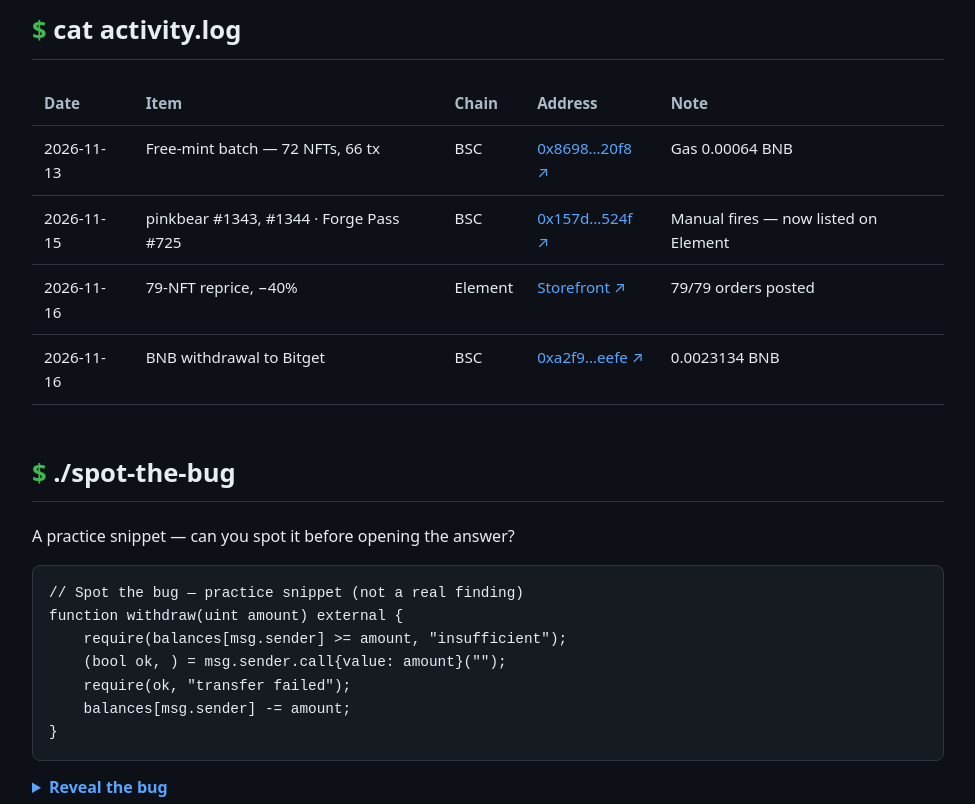
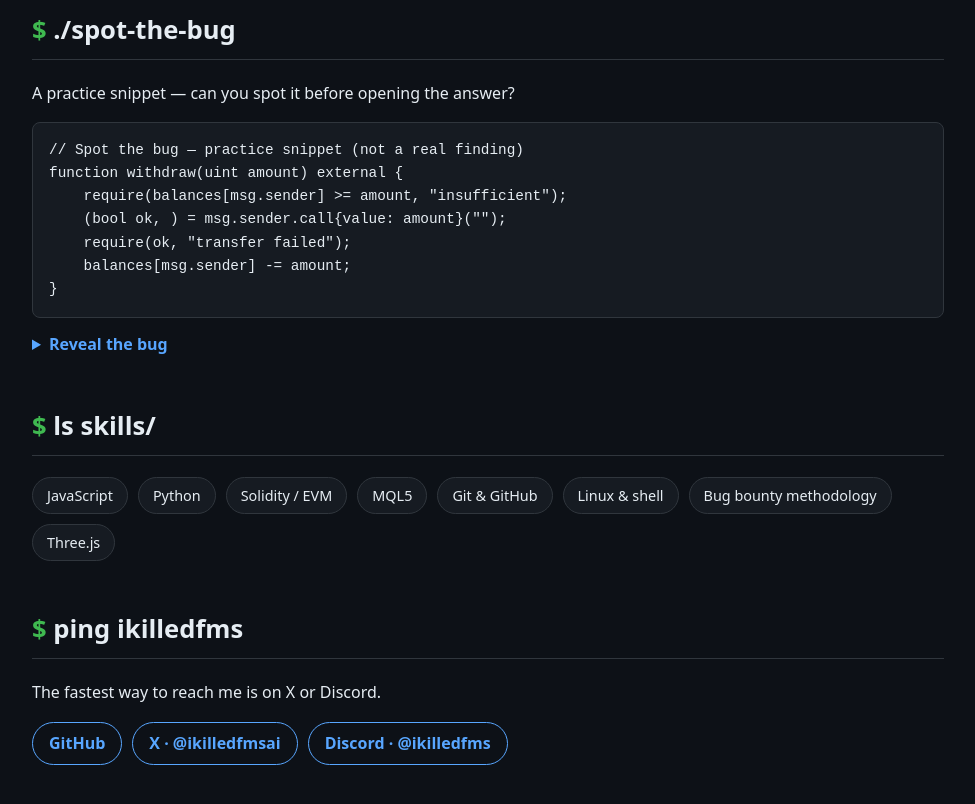
Before and after one commit to ikilledfms/ikilledfms.github.io, a plain HTML site: page index.html in a window 1280 px wide. Shown: the part 3680-4484 px from the top of the page, without its empty margins (152-1127 px from the left). Drawn offline with Linux system fonts and the light colour scheme.

Commit message:
Remove activity log, link Discord invite

```diff
--- a/index.html
+++ b/index.html
@@ -152,21 +152,6 @@
       <p class="privacy-note">Private reports are not exposed until disclosed — only public or disclosed findings are listed here.</p>
     </section>
 
-    <section id="activity">
-      <h2><span class="prompt">$</span> cat activity.log</h2>
-      <table class="activity-table">
-        <thead>
-          <tr><th>Date</th><th>Item</th><th>Chain</th><th>Address</th><th>Note</th></tr>
-        </thead>
-        <tbody>
-          <tr><td>2026-11-13</td><td>Free-mint batch — 72 NFTs, 66 tx</td><td>BSC</td><td><a href="https://bscscan.com/address/0x8698a7708913cA6823d717bcbFe79f6145eb20f8">0x8698…20f8 ↗</a></td><td>Gas 0.00064 BNB</td></tr>
-          <tr><td>2026-11-15</td><td>pinkbear #1343, #1344 · Forge Pass #725</td><td>BSC</td><td><a href="https://bscscan.com/address/0x157d860e30b6c6d4dc0abe3bd6e66e659a9d524f">0x157d…524f ↗</a></td><td>Manual fires — now listed on Element</td></tr>
-          <tr><td>2026-11-16</td><td>79-NFT reprice, −40%</td><td>Element</td><td><a href="https://element.market/account/0x8698a7708913cA6823d717bcbFe79f6145eb20f8">Storefront ↗</a></td><td>79/79 orders posted</td></tr>
-          <tr><td>2026-11-16</td><td>BNB withdrawal to Bitget</td><td>BSC</td><td><a href="https://bscscan.com/address/0xa2f9aa9e5b26e56cd97757163185b4c6aa690efe">0xa2f9…eefe ↗</a></td><td>0.0023134 BNB</td></tr>
-        </tbody>
-      </table>
-    </section>
-
     <section id="spot-the-bug">
       <h2><span class="prompt">$</span> ./spot-the-bug</h2>
       <p>A practice snippet — can you spot it before opening the answer?</p>
@@ -203,7 +188,7 @@ function withdraw(uint amount) external {
       <div class="contact-badges">
         <a class="contact-badge" href="https://github.com/ikilledfms">GitHub</a>
         <a class="contact-badge" href="https://x.com/ikilledfmsai">X · @ikilledfmsai</a>
-        <span class="contact-badge">Discord · @ikilledfms</span>
+        <a class="contact-badge" href="https://discord.gg/eRyafVy5">Discord · @ikilledfms</a>
       </div>
     </section>
   </main>
```
